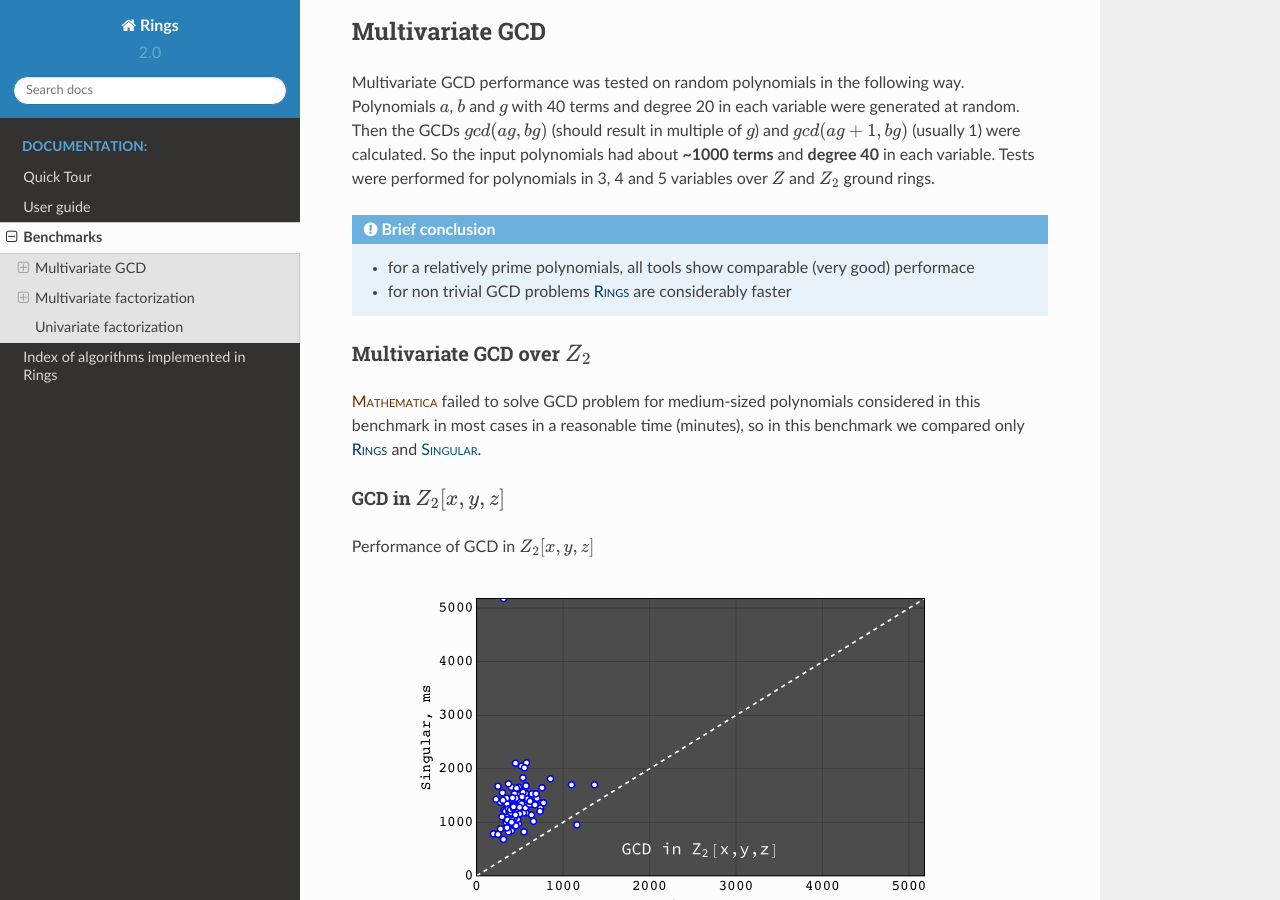
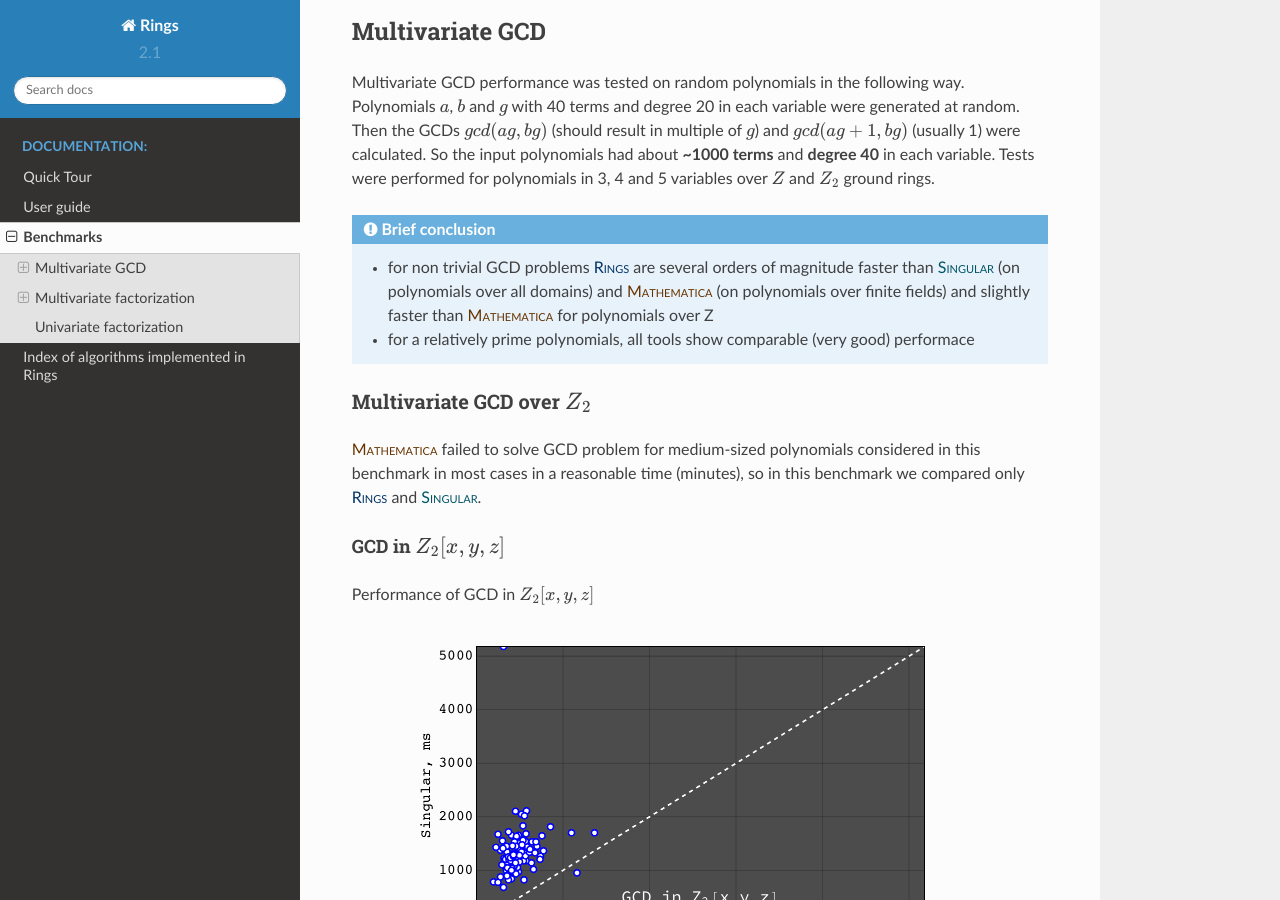
Before and after one commit to PoslavskySV/rings, a Sphinx documentation site: the page built from doc/benchmarks.rst, in a window 1280 px wide and 900 px high, scrolled down 361 px. Built offline with Sphinx 7.4.7 and the Read the Docs theme 2.0.0, drawn with Linux system fonts in a browser that asks for light colours; some of the changed text lies outside the part shown.

Commit message:
Update documentation.

```diff
--- a/doc/benchmarks.rst
+++ b/doc/benchmarks.rst
@@ -24,8 +24,8 @@ Multivariate GCD performance was tested on random polynomials in the following w
 
 .. admonition:: Brief conclusion
 
+   - for non trivial GCD problems |Rings| are several orders of magnitude faster than |Singular| (on polynomials over all domains) and |Mathematica| (on polynomials over finite fields) and slightly faster than |Mathematica| for polynomials over Z
    - for a relatively prime polynomials, all tools show comparable (very good) performace
-   - for non trivial GCD problems |Rings| are considerably faster
 
 
 Multivariate GCD over :math:`Z_2`
@@ -230,10 +230,9 @@ Multivariate factorization performance was tested on random polynomials in the f
 
 .. admonition:: Brief conclusion
 
-   - for irreducible polynomials |Rings| are faster than |Singular|
-   - |Rings| and |Singular| are comparably fast
-   - |Rings| performs better on dense problems
-
+   - |Rings| and |Singular| are comparably fast and |Mathematica| is hopelessly slow
+   - for irreducible polynomials |Rings| are considerably faster than |Singular|
+   - |Rings| perform better on dense problems
 
 
 Multivariate factorization over :math:`Z_2`
--- a/doc/conf.py
+++ b/doc/conf.py
@@ -79,9 +79,9 @@ author = u'Stanislav Poslavsky'
 # built documents.
 #
 # The short X.Y version.
-version = '2.0'
+version = '2.1'
 # The full version, including alpha/beta/rc tags.
-release = '2.0.1'
+release = '2.1'
 
 # The language for content autogenerated by Sphinx. Refer to documentation
 # for a list of supported languages.
```
